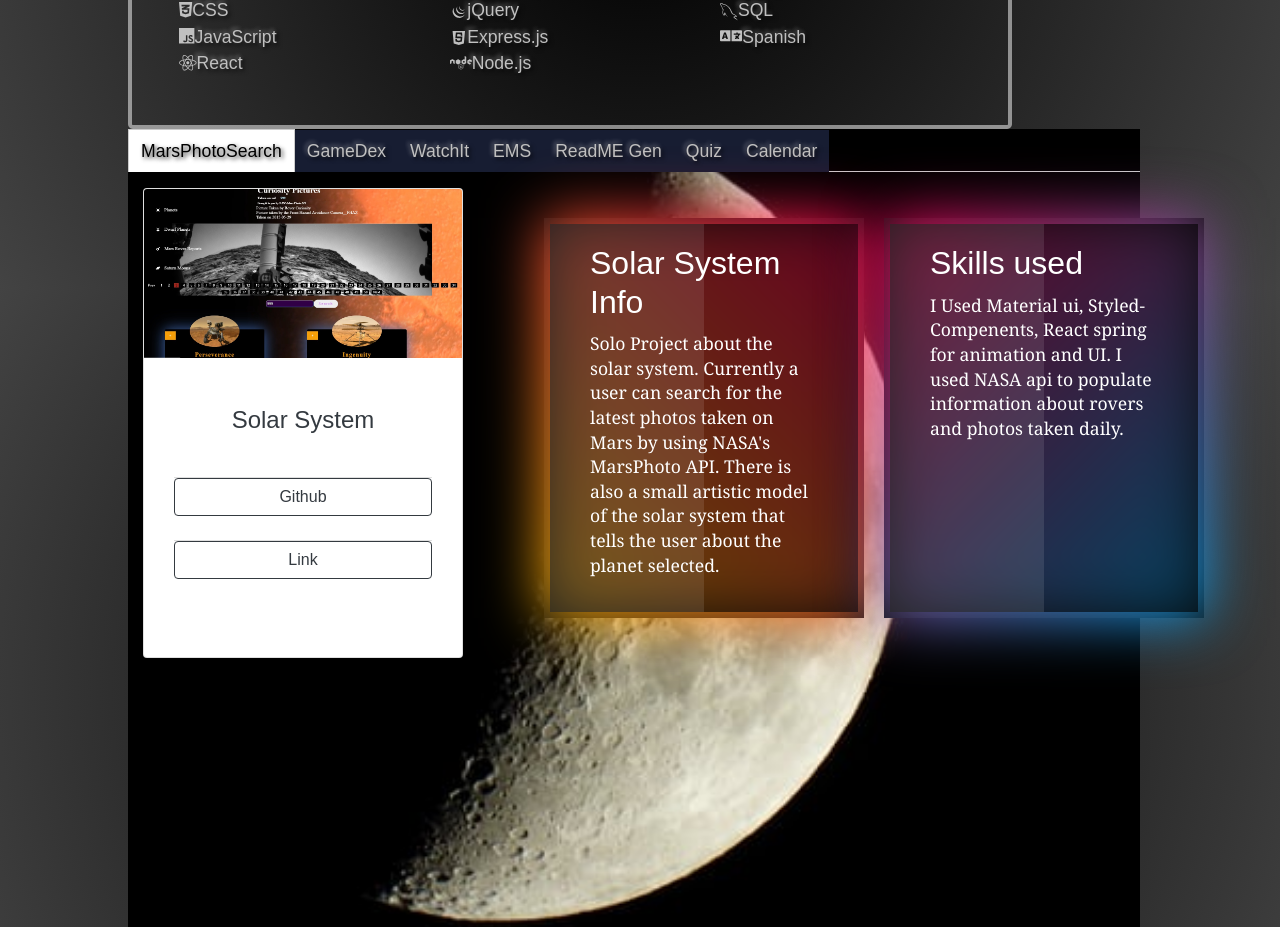
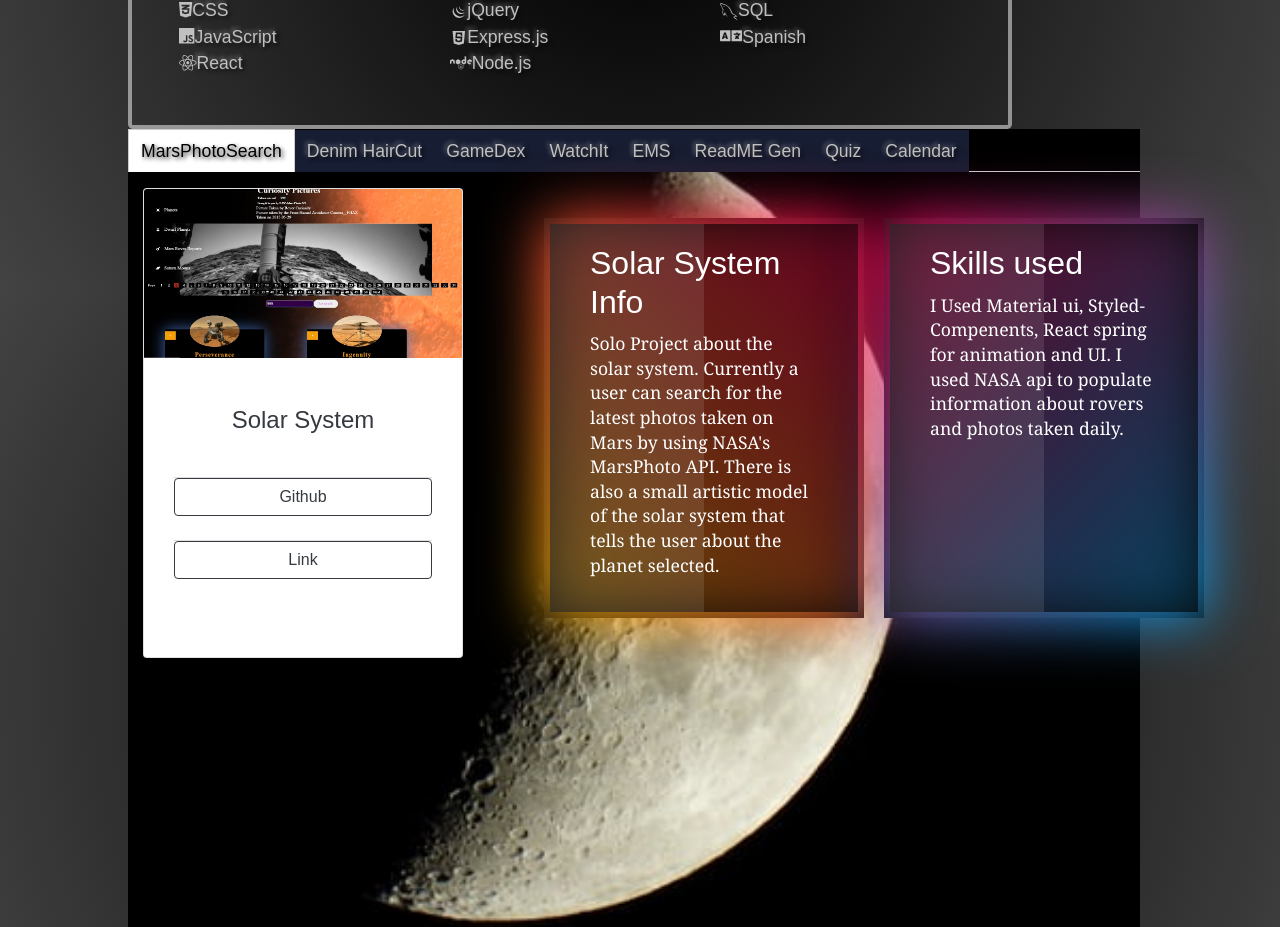
Before and after one commit to condeemilio891/ReactPortfolio, a React (Create React App) app: page / in a window 1280 px wide. Shown: the part 1312-2239 px from the top of the page. Built offline with nearby package versions, Linux system fonts and the light colour scheme.

Commit message:
update 2

```diff
--- a/src/pages/Portfolio/Portfolio.jsx
+++ b/src/pages/Portfolio/Portfolio.jsx
@@ -10,6 +10,7 @@ import CalPic from "../../assets/calpic.jpg";
 import GRGPic from "../../assets/readMeGeneratorPic.png";
 import QuizPic from "../../assets/Untitled.png";
 import GamePic from "../../assets/Gamedexexibition.png";
+import DenimHaircut from "../../assets/DenimHaircutPic.png"
 import EMS from "../../assets/EMS.jpg"
 import SolarSystemWebPic from "../../assets/SolarSystemInfoWebPic.jpg"
 import { FontAwesomeIcon } from '@fortawesome/react-fontawesome'
@@ -43,10 +44,26 @@ function Projects() {
            cardTextRight="I Used Material ui, Styled-Compenents, React spring for animation and UI. I used NASA api to populate information
            about rovers and photos taken daily."
           />
+  </div>
+
+  <div label="Denim HairCut">
 
 
 
-
+        <Container>
+      <MyCard
+        imgsrc={DenimHaircut}
+        title="Denim Haircut"
+        activeGit="https://github.com/condeemilio891/DenimHaircut"
+        activeLink="https://denim-haircut.herokuapp.com/"
+      ></MyCard>
+     </Container>
+          <NeonCard
+          cardTitleLeft="Denim Haircut"
+           cardTextLeft="Website I made for a local band
+           "
+           cardTextRight="I Used styled components, react scroll and Framer motion."
+          />
   </div>
       <div label="GameDex">
 
```
Also changed, not shown: src/assets/DenimHaircutPic.png (added), 1 other file (tests, documents, lock files or other folders).
